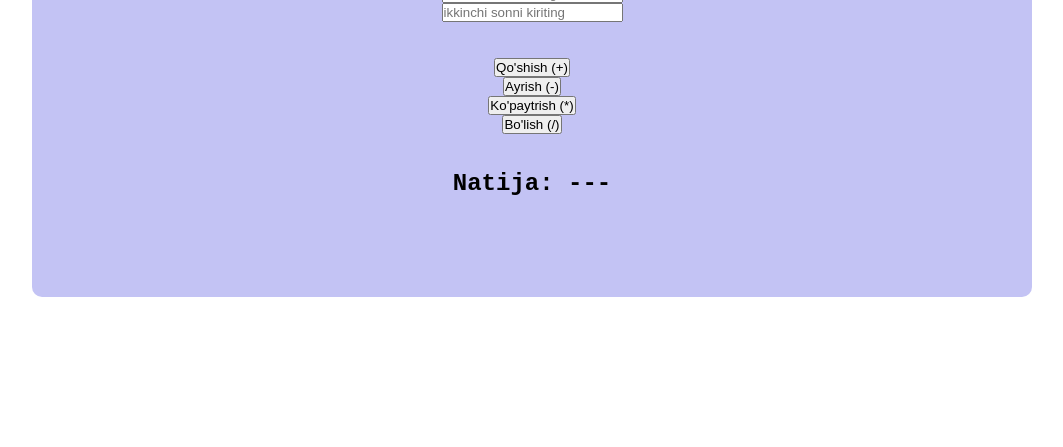
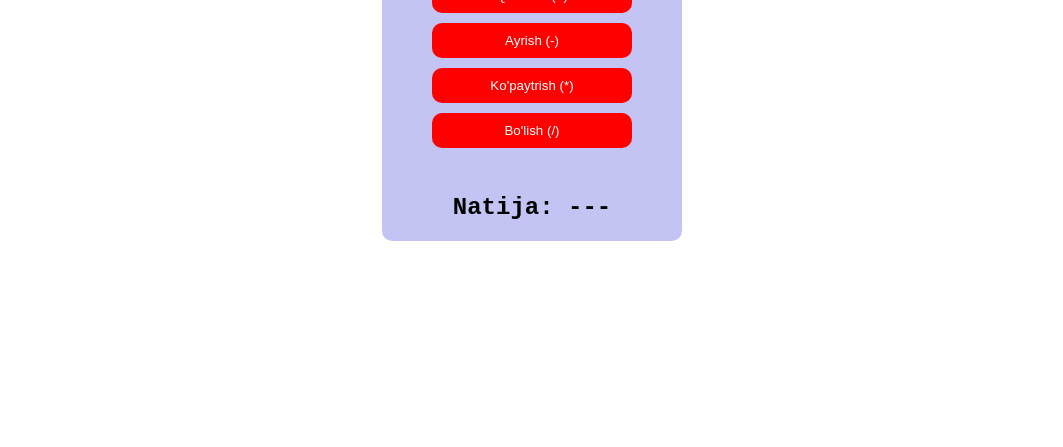
Before and after one commit to salmonbek/homework-1TS, a plain HTML site: page index.html in a window 1280 px wide. Shown: the part 353-800 px from the top of the page, without its empty margins (108-1171 px from the left). Drawn offline with Linux system fonts and the light colour scheme.

Commit message:
add calculator

```diff
--- a/css/calculator.css
+++ b/css/calculator.css
@@ -5,17 +5,18 @@
 }
 
 .container {
-  max-width: 1000px;
+  max-width: 1440px;
   margin-right: auto;
   margin-left: auto;
   padding-right: 20px;
   padding-left: 20px;
   display: flex;
+  width: 300px;
+  padding: 20px 0;
   flex-direction: column;
   justify-content: center;
   align-items: center;
-  padding: 100px 0;
-  margin-top: 200px;
+  margin-top: 150px;
   background-color: rgb(195, 195, 244);
   border: none;
   border-radius: 10px;
@@ -23,4 +24,24 @@
 
 body {
   font-family: "Courier New", Courier, monospace;
+  /* background-color: gold; */
 }
+
+button {
+  border: none;
+  background: transparent;
+  padding: 10px 30px;
+  cursor: pointer;
+  border-radius: 10px;
+  background-color: red;
+  color: white;
+  width: 200px;
+  margin-bottom: 10px;
+}
+
+input {
+  outline: none;
+  border-radius: 6px;
+  border: none;
+  padding: 10px;
+}
```
Also changed, not shown: index.html (+1 -0 lines), main.js (+4 -5 lines).
